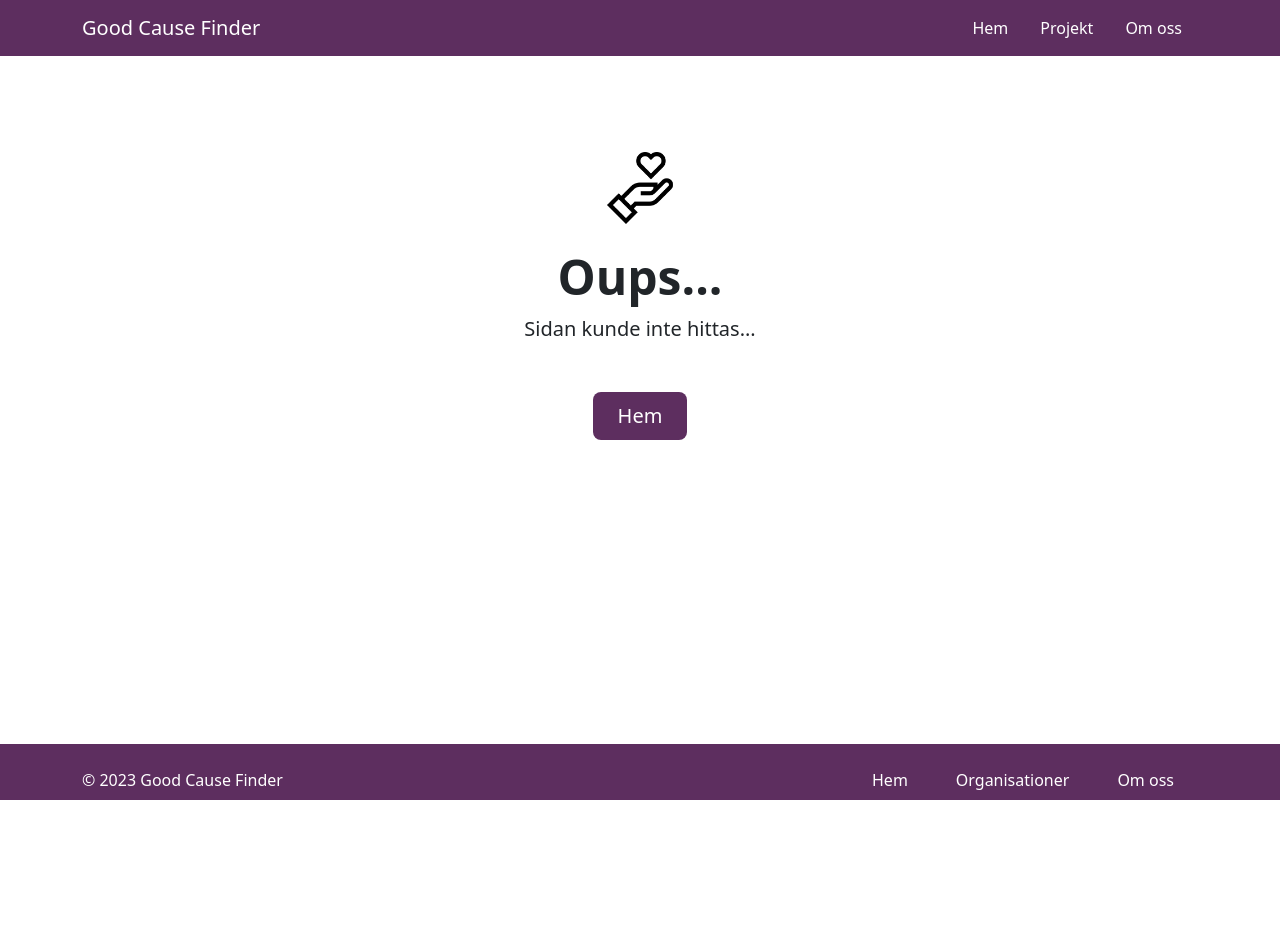
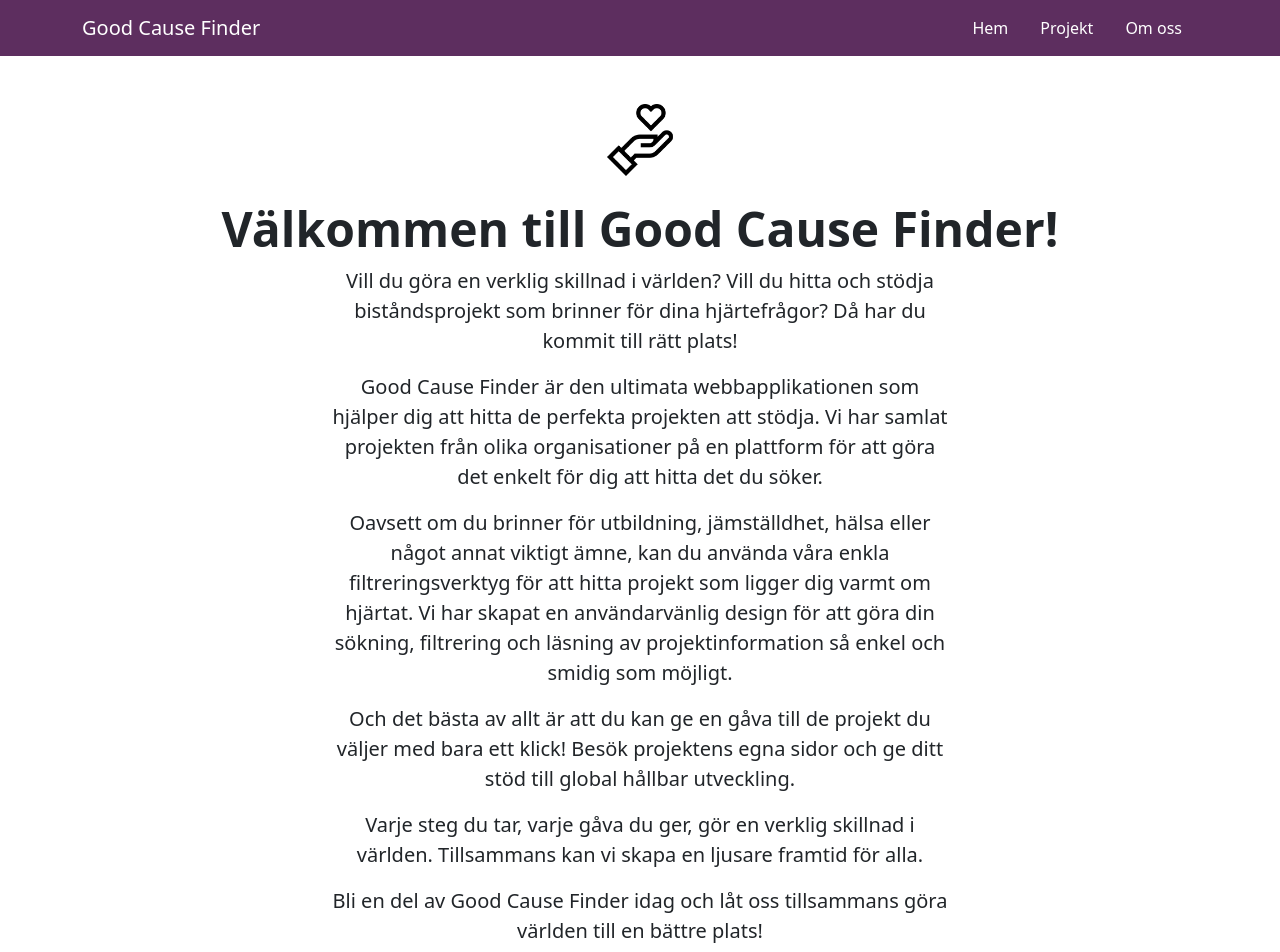
Before and after one commit to MariaFredriksson/GoodCauseFinder, a React (Create React App) app: page /good-cause-finder/about in a window 1280 px wide. Shown: the top 952 px of the page. Before the commit the page ends 800 px from the top, so only its background shows below. Built offline with nearby package versions, Linux system fonts and the light colour scheme.

Commit message:
Add About page

```diff
--- a/src/App.js
+++ b/src/App.js
@@ -9,6 +9,7 @@ import NotFound from './components/NotFound'
 import Project from './components/Project'
 import OrganizationArea from './components/OrganizationArea'
 import Organization from './components/Organization'
+import About from './components/About'
 
 /**
  * The main component that represents the entire application.
@@ -34,6 +35,8 @@ function App() {
 
             <Route path="/organizations/:id" element={<Organization />} />
 
+            <Route path="/about" element={<About />} />
+
             {/* If the route is not found, we can redirect the user to the not found page */}
             {/* This matches any other route that is note one of the before ones - a catch all route */}
             <Route path="*" element={<NotFound />} />
--- /dev/null
+++ b/src/components/About.js
@@ -0,0 +1,46 @@
+import GiveLoveIcon from "./../assets/give-love.png"
+
+/**
+ * Represents the About page component.
+ *
+ * @returns {JSX.Element} The JSX element representing the About page.
+ */
+const About = () => {
+  return (
+    <div>
+      <div className="hero">
+        <div className="px-4 py-5 mb-5 text-center">
+          <img className="d-block mx-auto mb-4" src={GiveLoveIcon} alt="Give Love Icon" width="72" />
+          <h1 className="display-5 fw-bold text-body-emphasis">Välkommen till Good Cause Finder!</h1>
+          <div className="col-lg-6 mx-auto">
+            <div className="lead mb-4">
+              <p>
+                Vill du göra en verklig skillnad i världen? Vill du hitta och stödja biståndsprojekt som brinner för dina hjärtefrågor? Då har du kommit till rätt plats!
+              </p>
+              <p>
+                Good Cause Finder är den ultimata webbapplikationen som hjälper dig att hitta de perfekta projekten att stödja. Vi har samlat projekten från olika organisationer på en plattform för att göra det enkelt för dig att hitta det du söker.
+              </p>
+              <p>
+                Oavsett om du brinner för utbildning, jämställdhet, hälsa eller något annat viktigt ämne, kan du använda våra enkla filtreringsverktyg för att hitta projekt som ligger dig varmt om hjärtat. Vi har skapat en användarvänlig design för att göra din sökning, filtrering och läsning av projektinformation så enkel och smidig som möjligt.
+              </p>
+              <p>
+                Och det bästa av allt är att du kan ge en gåva till de projekt du väljer med bara ett klick! Besök projektens egna sidor och ge ditt stöd till global hållbar utveckling.
+              </p>
+              <p>
+                Varje steg du tar, varje gåva du ger, gör en verklig skillnad i världen. Tillsammans kan vi skapa en ljusare framtid för alla.
+              </p>
+              <p>
+                Bli en del av Good Cause Finder idag och låt oss tillsammans göra världen till en bättre plats!
+              </p>
+              <p className="footer-text">
+                Applikationen är utvecklad av Maria Fredriksson som ett projekt inom utbildningen Webbprogrammerare vid Linnéuniversitetet. Tveka inte att kontakta mig på <a href="mailto:mf223wk@student.lnu.se">mf223wk@student.lnu.se</a> om du har några frågor eller feedback!
+              </p>
+            </div>
+          </div>
+        </div>
+      </div>
+    </div>
+  )
+}
+
+export default About
--- a/src/components/NotFound.js
+++ b/src/components/NotFound.js
@@ -11,7 +11,7 @@ const NotFound = () => {
     <div>
       <div className="hero">
         <div className="px-4 py-5 my-5 text-center">
-          <img className="d-block mx-auto mb-4" src={GiveLoveIcon} alt="" width="72" />
+          <img className="d-block mx-auto mb-4" src={GiveLoveIcon} alt="Give Love Icon" width="72" />
           <h1 className="display-5 fw-bold text-body-emphasis">Oups...</h1>
           <div className="col-lg-6 mx-auto">
             <p className="lead mb-4">Sidan kunde inte hittas...</p>
```
